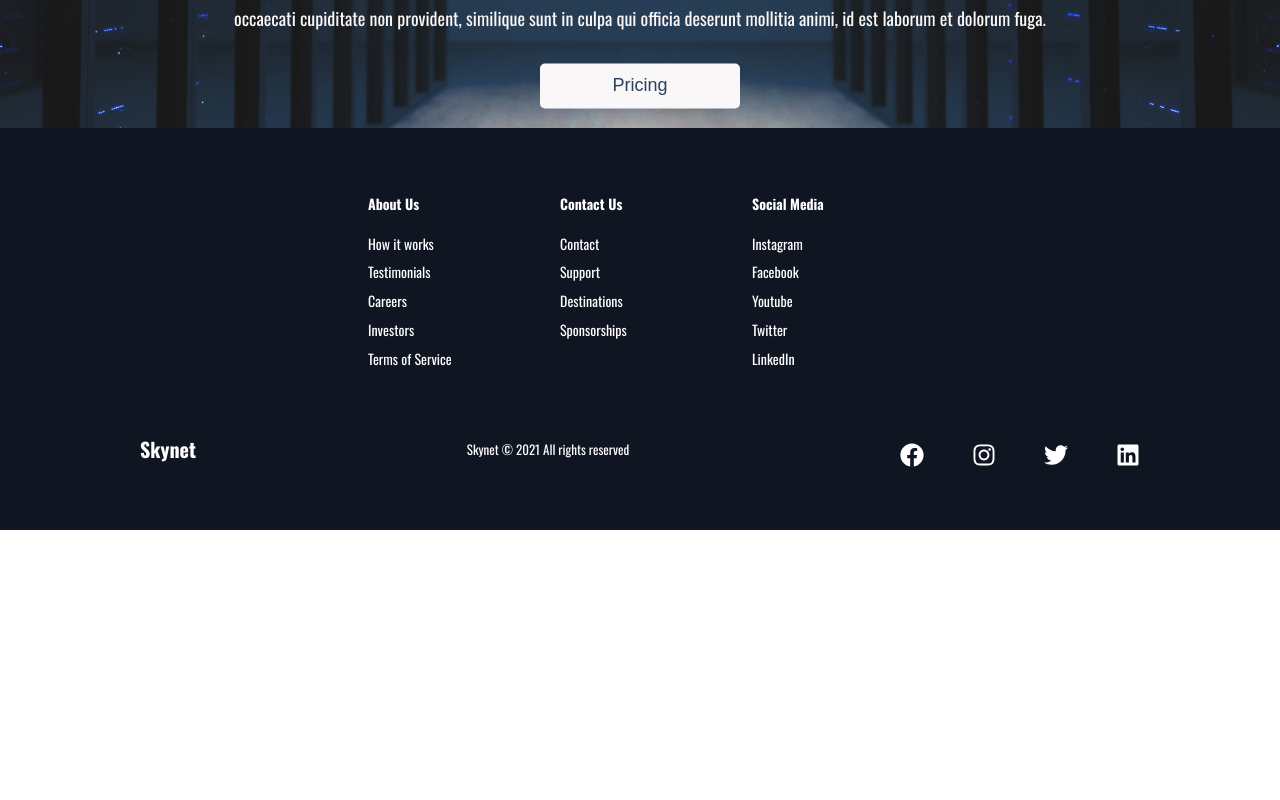
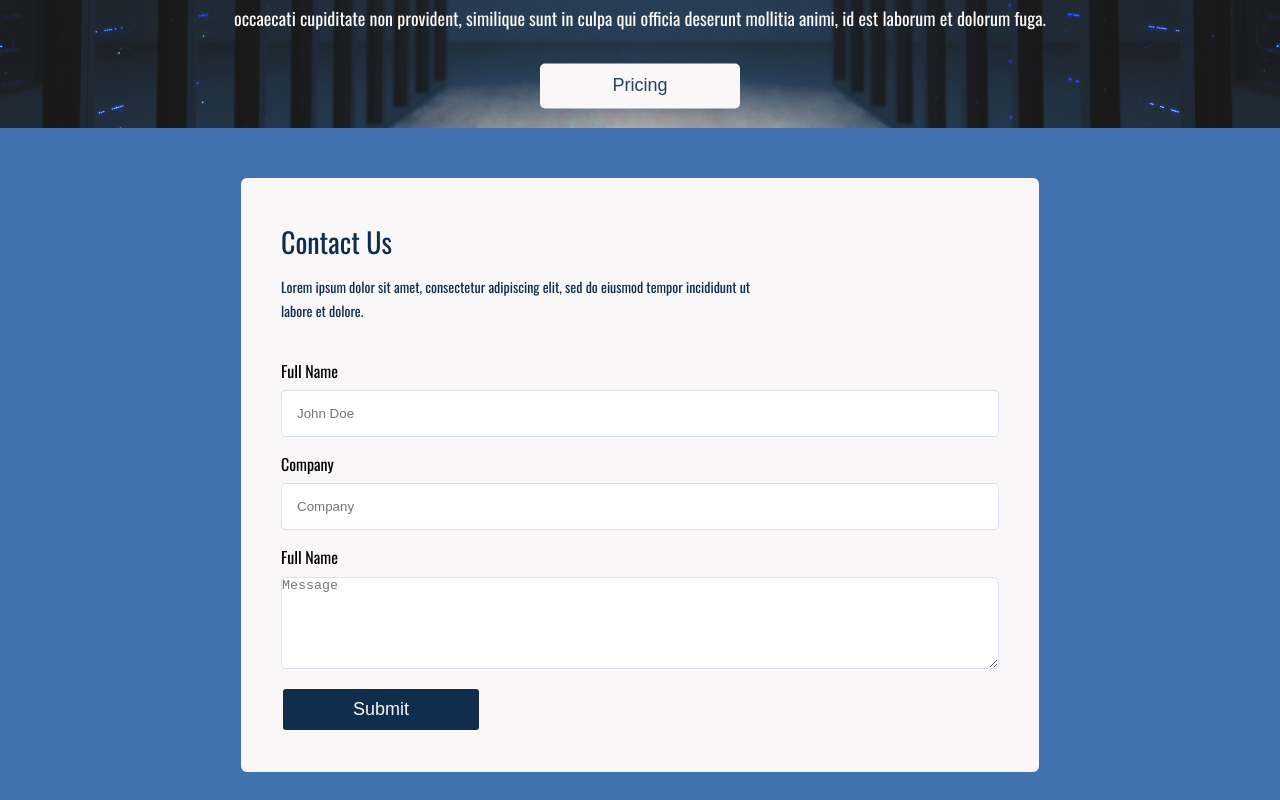
Before and after one commit to AlanGarc1a/Skynet, a React (Create React App) app: page / in a window 1280 px wide. Shown: the part 3080-3880 px from the top of the page. Before the commit the page ends 3610 px from the top, so only its background shows below. Built offline with nearby package versions, Linux system fonts and the light colour scheme.

Commit message:
add contact component

```diff
--- a/src/pages/Home.js
+++ b/src/pages/Home.js
@@ -6,6 +6,7 @@ import Services from '../components/Services';
 import Footer from '../components/Footer';
 import SideBar from '../components/Sidebar';
 import Navbar from '../components/Navbar';
+import Contact from '../components/Contact';
 
 const Home = () => {
 
@@ -23,6 +24,7 @@ const Home = () => {
           <About />
           <Section  />
           <Services />
+          <Contact />
           <Footer />
         </>
     )
```
